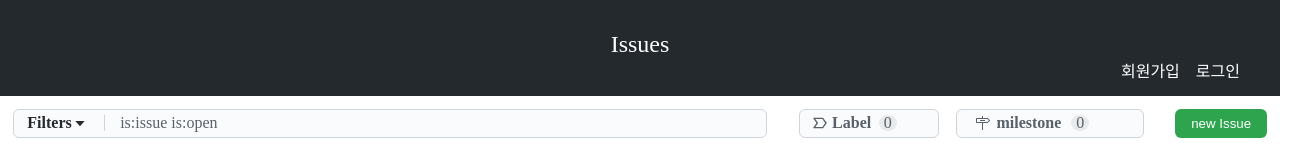
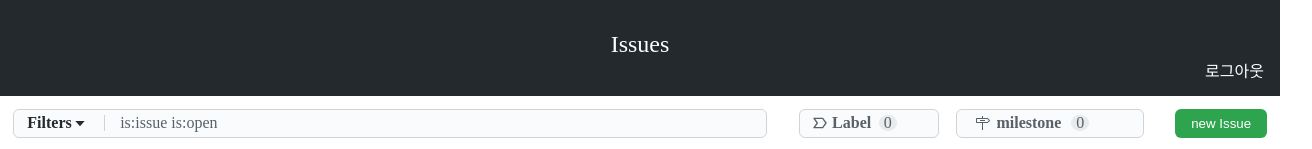
Before and after one commit to boostcamp-2020/IssueTracker-15, a React app in the folder web/client/: page /issue in a window 1280 px wide. Shown: the top 149 px of the page, 1312 px wide, since content can reach past the window. Built offline with nearby package versions, Linux system fonts and the light colour scheme; no server answers.

Commit message:
feat    : ⚡ header style 변경 및 링크 추가

```diff
--- a/web/client/src/components/auth/login.tsx
+++ b/web/client/src/components/auth/login.tsx
@@ -15,7 +15,8 @@ function Login() {
       <S.GitHubBTN
         onClick={() => {
           window.open(
-            "https://github.com/login/oauth/authorize?client_id=bbd8f4faffe4f6f9c9b7&redirect_uri=http://localhost:8080/auth/github"
+            "https://github.com/login/oauth/authorize?client_id=bbd8f4faffe4f6f9c9b7&redirect_uri=http://localhost:8080/auth/github",
+            "_self"
           );
         }}
       />
--- a/web/client/src/components/header/index.tsx
+++ b/web/client/src/components/header/index.tsx
@@ -6,16 +6,26 @@ import useToggle from "../../hooks/useToggle";
 
 export default function Header() {
   const [isOpen, setIsOpen] = useToggle(false);
+  const accessToken = localStorage.getItem("accessToken");
+
   return (
     <>
       <S.Header>
-        <S.TitleContainer>
+        <S.TitleContainer to="/">
           <S.TitleText>Issues</S.TitleText>
         </S.TitleContainer>
         <S.ButtonRow>
           <S.ButtonContainer>
-            <S.joinButton>회원가입</S.joinButton>
-            <S.LoginButton onClick={setIsOpen}>로그인</S.LoginButton>
+            {accessToken ? (
+              <>
+                <S.joinButton>회원가입</S.joinButton>
+                <S.LoginButton onClick={setIsOpen}>로그인</S.LoginButton>{" "}
+              </>
+            ) : (
+              <>
+                <S.LogoutButton>로그아웃</S.LogoutButton>
+              </>
+            )}
           </S.ButtonContainer>
         </S.ButtonRow>
       </S.Header>
--- a/web/client/src/components/header/style.tsx
+++ b/web/client/src/components/header/style.tsx
@@ -1,3 +1,4 @@
+import { Link } from "react-router-dom";
 import styled from "styled-components";
 
 export const Header = styled.div`
@@ -11,8 +12,9 @@ export const Header = styled.div`
   padding: 0rem;
 `;
 
-export const TitleContainer = styled.div`
+export const TitleContainer = styled(Link)`
   display: flex;
+  text-decoration: none;
   justify-content: center;
   align-items: flex-end;
   padding-bottom: 0.5rem;
@@ -36,8 +38,8 @@ export const ButtonRow = styled.div`
   align-items: center;
   height: 1rem;
   width: 100%;
-  padding-right: 4rem;
   margin-bottom: 1rem;
+  margin-right: 1rem;
 `;
 
 export const ButtonContainer = styled.div`
```
